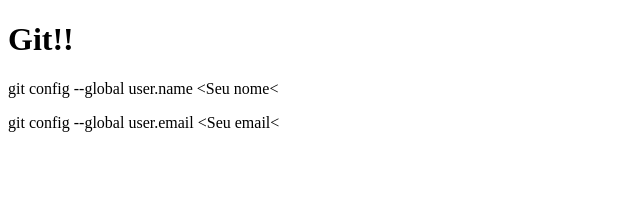
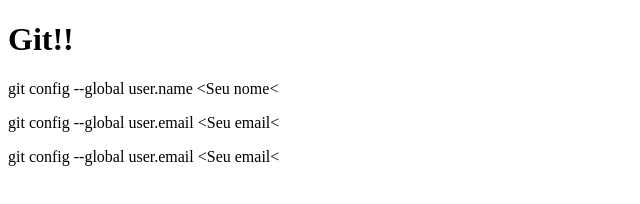
Before and after one commit to FelipeBeatriz/git-101, a plain HTML site: page index.html in a window 1280 px wide. Shown: the whole page, without its empty margins (0-640 px from the left). Drawn offline with Linux system fonts and the light colour scheme.

Commit message:
nova modificacao

```diff
--- a/index.html
+++ b/index.html
@@ -9,5 +9,6 @@
     <h1>Git!!</h1>
     <p>git config --global user.name &lt;Seu nome&lt;</p>
     <p>git config --global user.email &lt;Seu email&lt;</p>
+    <p>git config --global user.email &lt;Seu email&lt;</p>
 </body>
 </html>
```
